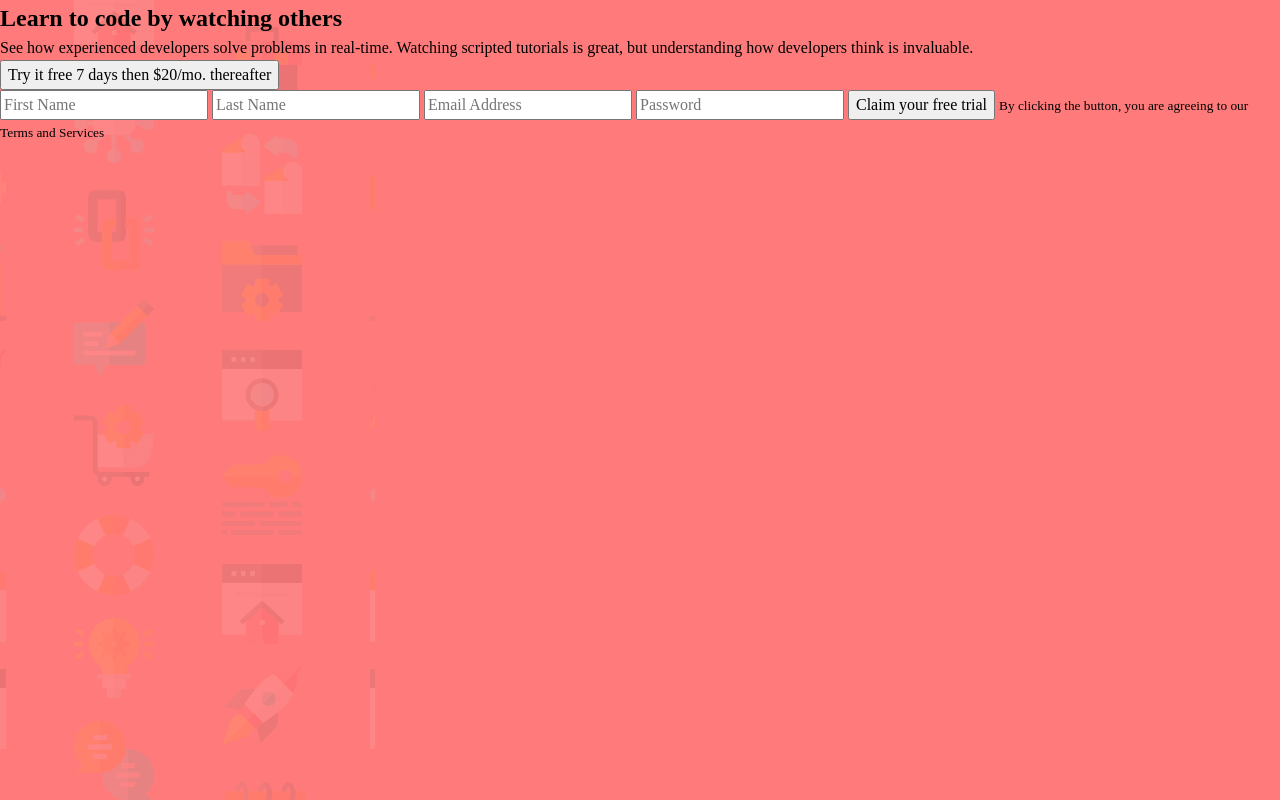
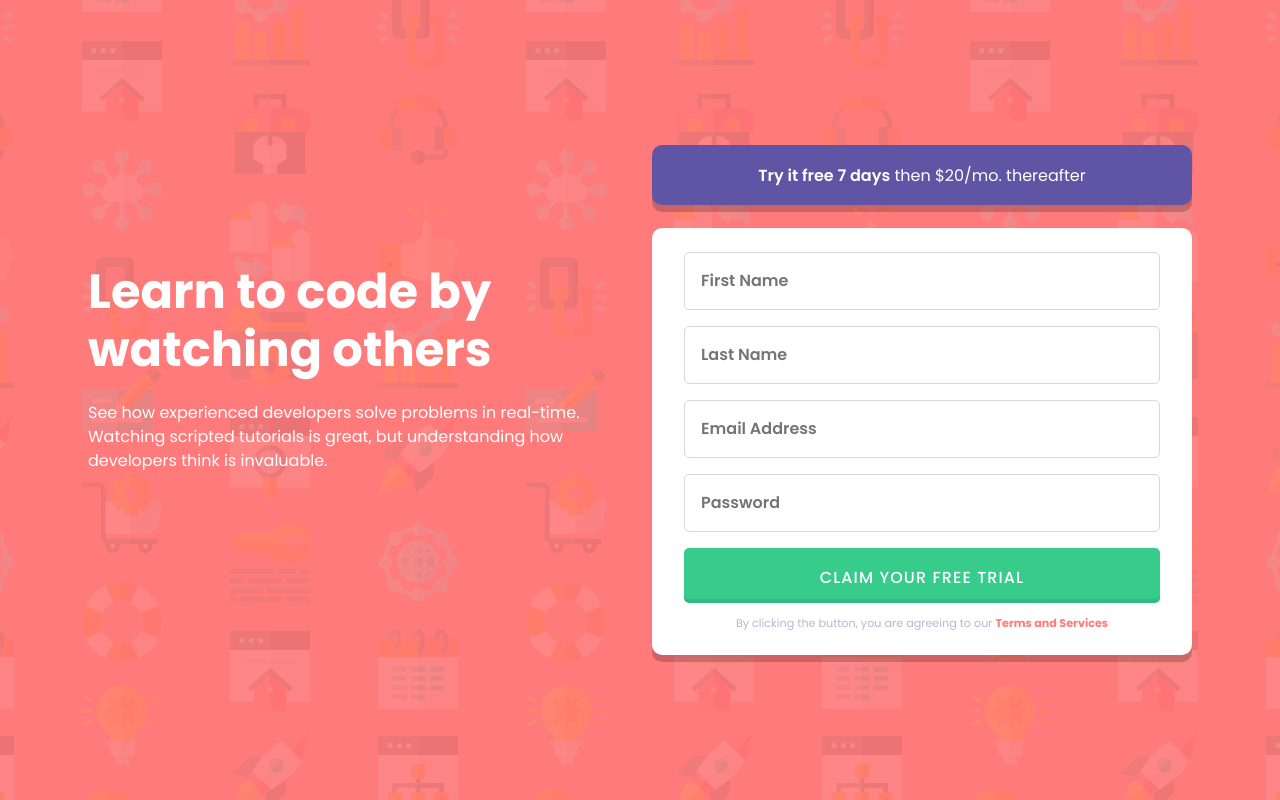
Before and after one commit to TGPJonathon/frontend-mentor-intro, a plain HTML site: page index.html in a window 1280 px wide. Drawn offline with Linux system fonts and the light colour scheme.

Commit message:
Added page styles. Adding error states next

```diff
--- a/index.html
+++ b/index.html
@@ -32,9 +32,11 @@
         </p>
       </section>
       <section class="intro-signup">
-        <button>Try it free 7 days then $20/mo. thereafter</button>
-        <div class="intro-form">
-          <form action="">
+        <div class="intro-signup-term">
+          <p><span>Try it free 7 days</span> then $20/mo. thereafter</p>
+        </div>
+        <div class="intro-form-wrapper">
+          <form class="intro-form" action="">
             <input
               type="text"
               name="firstName"
@@ -63,10 +65,12 @@
               placeholder="Password"
               required
             />
-            <button type="submit">Claim your free trial</button>
+            <button class="intro-form-button" type="submit">
+              Claim your free trial
+            </button>
             <small
               >By clicking the button, you are agreeing to our
-              <span>Terms and Services</span></small
+              <a href="#">Terms and Services</a></small
             >
           </form>
         </div>
--- a/styles.css
+++ b/styles.css
@@ -57,16 +57,149 @@ h6 {
 :root {
   --red-300: hsl(0, 100%, 74%);
   --green-400: hsl(154, 59%, 51%);
+  --green-500: hsl(154, 59%, 46%);
   --blue-400: hsl(248, 32%, 49%);
 
   --dark-blue-700: hsl(249, 10%, 26%);
+  --gray-blue-200: hsl(246, 25%, 87%);
   --gray-blue-300: hsl(246, 25%, 77%);
 
-  --ff-primary: "Poppins", sans-serif;
+  --ff-primary: 'Poppins', sans-serif;
 }
 
 body {
-  background-image: url("images/bg-intro-mobile.png");
+  background-image: url('images/bg-intro-mobile.png');
   background-repeat: no-repeat;
+  background-position: center;
   background-color: var(--red-300);
+  font-family: var(--ff-primary);
+
+  @media (min-width: 800px) {
+    background-image: url('images/bg-intro-desktop.png');
+  }
 }
+
+small {
+  text-align: center;
+  font-size: 0.7rem;
+  color: var(--gray-blue-300);
+
+  & > a {
+    color: var(--red-300);
+    font-weight: 700;
+    text-decoration: none;
+  }
+}
+
+.intro {
+  margin: 0 1.5rem;
+  display: flex;
+  flex-wrap: wrap;
+  justify-content: center;
+  align-items: center;
+  height: 100dvh;
+
+  @media (min-width: 800px) {
+    flex-wrap: nowrap;
+  }
+}
+
+.intro-summary,
+.intro-title {
+  text-align: center;
+  color: white;
+}
+
+.intro-summary {
+  @media (min-width: 800px) {
+    max-width: 500px;
+    text-align: left;
+  }
+}
+
+.intro-title {
+  font-size: 1.8rem;
+  line-height: 1.2;
+
+  @media (min-width: 800px) {
+    font-size: 3rem;
+    text-align: left;
+  }
+}
+
+.intro-description {
+  margin-top: 1.43rem;
+  margin-bottom: 4rem;
+}
+
+.intro-signup {
+  display: flex;
+  flex-direction: column;
+  max-width: 540px;
+  flex: 1 1 auto;
+
+  @media (min-width: 800px) {
+    margin-left: 4rem;
+  }
+}
+
+.intro-signup-term,
+.intro-form-wrapper {
+  -webkit-box-shadow: 0px 7px 0px 0px rgba(0, 0, 0, 0.2);
+  -moz-box-shadow: 0px 7px 0px 0px rgba(0, 0, 0, 0.2);
+  box-shadow: 0px 7px 0px 0px rgba(0, 0, 0, 0.2);
+}
+
+.intro-signup-term {
+  background-color: var(--blue-400);
+  color: white;
+  padding: 0 4rem;
+  padding-top: 1.2rem;
+  padding-bottom: 1.1rem;
+  border-radius: 10px;
+  text-align: center;
+  margin-bottom: calc(1rem + 7px);
+
+  & > p > span {
+    font-weight: 600;
+  }
+}
+
+.intro-form-wrapper {
+  background-color: white;
+  padding: 1.5rem 2rem;
+  border-radius: 10px;
+}
+
+.intro-form {
+  display: flex;
+  flex-direction: column;
+  gap: 1rem;
+
+  & > input {
+    padding: 1rem 1rem;
+    border-radius: 5px;
+    border: none;
+    border: solid 1px var(--gray-blue-200);
+
+    &::placeholder {
+      font-weight: 600;
+    }
+  }
+}
+
+.intro-form-button {
+  background-color: var(--green-400);
+  border: none;
+  border-radius: 5px;
+  padding: 0 1rem;
+  padding-top: 1.1rem;
+  padding-bottom: calc(0.8rem - 4px);
+  color: white;
+  text-transform: uppercase;
+  font-weight: 500;
+  letter-spacing: 1.1px;
+  -webkit-box-shadow: 0px 4px 0px 0px var(--green-500);
+  -moz-box-shadow: 0px 4px 0px 0px var(--green-500);
+  box-shadow: 0px 4px 0px 0px var(--green-500);
+}
```
